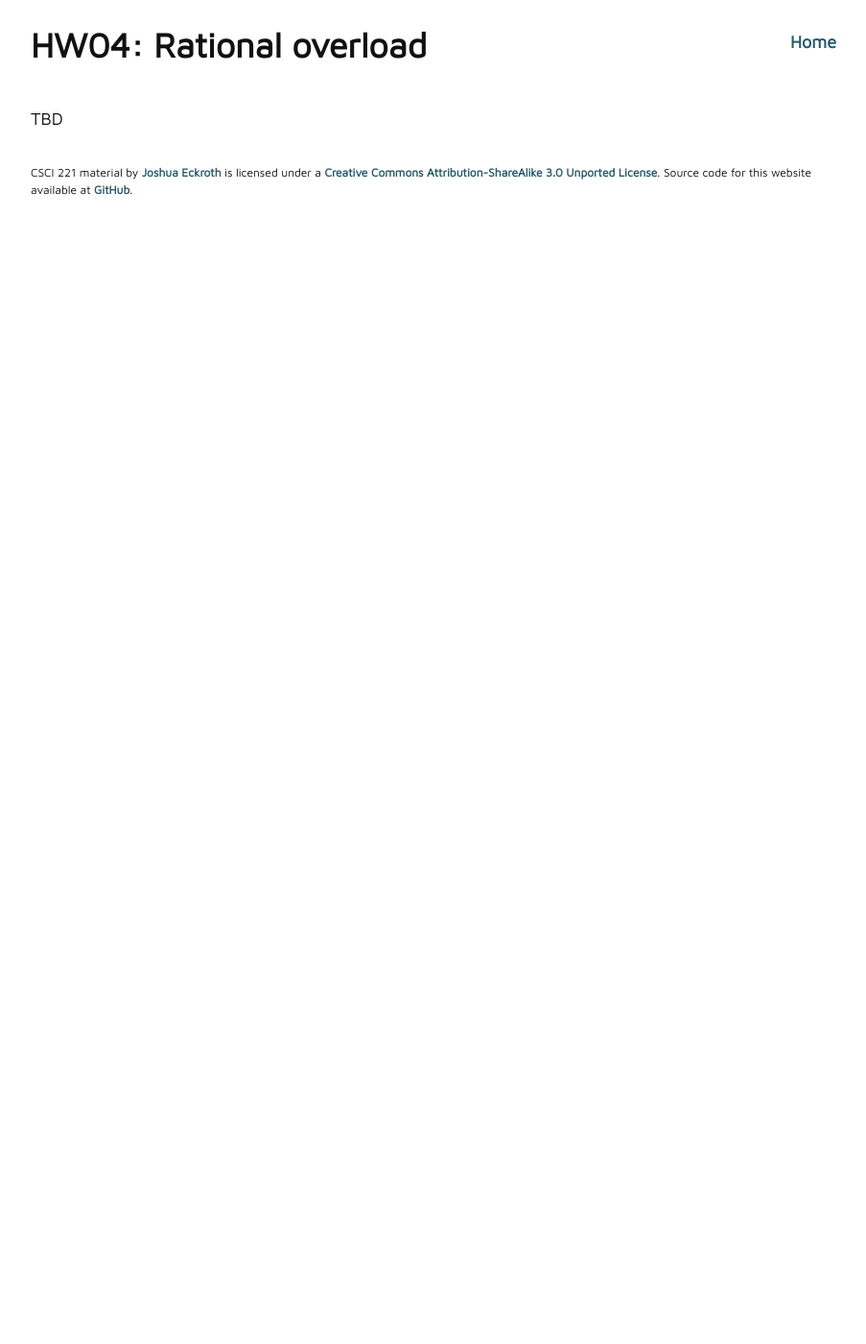
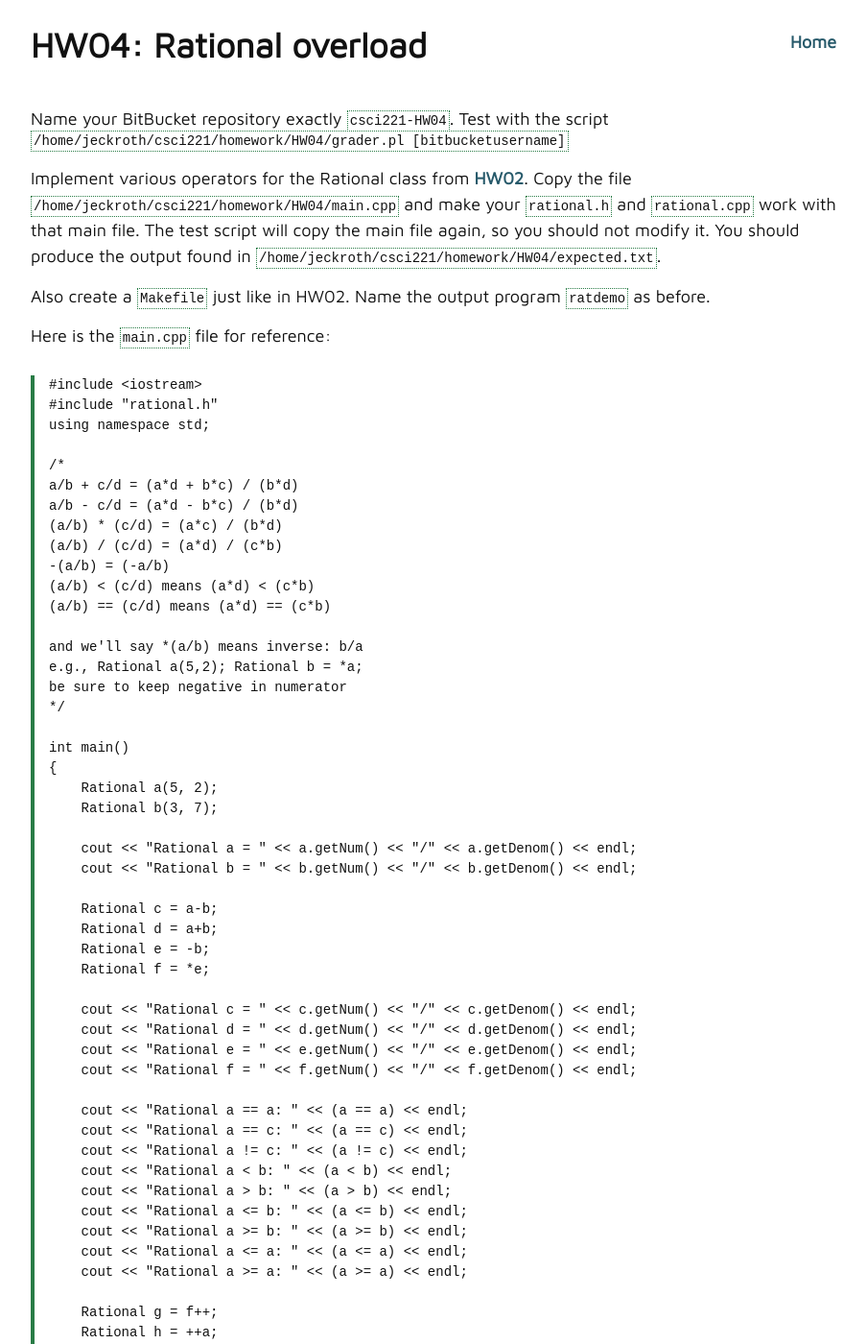
Before and after one commit to joshuaeckroth/csci221-website, a Jekyll site: the page built from homework/hw04.markdown, in a window 1280 px wide and 1400 px high. Shown: the whole window at 96% size, without its empty margins (183-1086 px from the left). Built offline with Jekyll 4.4.1, drawn with Linux system fonts in a browser that asks for light colours; some web fonts are replaced; some of the changed text lies outside the part shown.

Commit message:
Wrote HW04

````diff
--- a/homework/hw04.markdown
+++ b/homework/hw04.markdown
@@ -7,4 +7,103 @@ categories: [assignments]
 
 # HW04: Rational overload
 
-TBD
+Name your BitBucket repository exactly `csci221-HW04`. Test with the script `/home/jeckroth/csci221/homework/HW04/grader.pl [bitbucketusername]`
+
+Implement various operators for the Rational class from [HW02](/homework/HW02.html). Copy the file `/home/jeckroth/csci221/homework/HW04/main.cpp` and make your `rational.h` and `rational.cpp` work with that main file. The test script will copy the main file again, so you should not modify it. You should produce the output found in `/home/jeckroth/csci221/homework/HW04/expected.txt`.
+
+Also create a `Makefile` just like in HW02. Name the output program `ratdemo` as before.
+
+Here is the `main.cpp` file for reference:
+
+```
+#include <iostream>
+#include "rational.h"
+using namespace std;
+
+/*
+a/b + c/d = (a*d + b*c) / (b*d)
+a/b - c/d = (a*d - b*c) / (b*d)
+(a/b) * (c/d) = (a*c) / (b*d)
+(a/b) / (c/d) = (a*d) / (c*b)
+-(a/b) = (-a/b)
+(a/b) < (c/d) means (a*d) < (c*b)
+(a/b) == (c/d) means (a*d) == (c*b)
+
+and we'll say *(a/b) means inverse: b/a
+e.g., Rational a(5,2); Rational b = *a;
+be sure to keep negative in numerator
+*/
+
+int main()
+{
+    Rational a(5, 2);
+    Rational b(3, 7);
+
+    cout << "Rational a = " << a.getNum() << "/" << a.getDenom() << endl;
+    cout << "Rational b = " << b.getNum() << "/" << b.getDenom() << endl;
+
+    Rational c = a-b;
+    Rational d = a+b;
+    Rational e = -b;
+    Rational f = *e;
+
+    cout << "Rational c = " << c.getNum() << "/" << c.getDenom() << endl;
+    cout << "Rational d = " << d.getNum() << "/" << d.getDenom() << endl;
+    cout << "Rational e = " << e.getNum() << "/" << e.getDenom() << endl;
+    cout << "Rational f = " << f.getNum() << "/" << f.getDenom() << endl;
+
+    cout << "Rational a == a: " << (a == a) << endl;
+    cout << "Rational a == c: " << (a == c) << endl;
+    cout << "Rational a != c: " << (a != c) << endl;
+    cout << "Rational a < b: " << (a < b) << endl;
+    cout << "Rational a > b: " << (a > b) << endl;
+    cout << "Rational a <= b: " << (a <= b) << endl;
+    cout << "Rational a >= b: " << (a >= b) << endl;
+    cout << "Rational a <= a: " << (a <= a) << endl;
+    cout << "Rational a >= a: " << (a >= a) << endl;
+
+    Rational g = f++;
+    Rational h = ++a;
+    Rational i = d--;
+    Rational j = ++e;
+
+    cout << "Rational a = " << a.getNum() << "/" << a.getDenom() << endl;
+    cout << "Rational d = " << d.getNum() << "/" << d.getDenom() << endl;
+    cout << "Rational e = " << e.getNum() << "/" << e.getDenom() << endl;
+    cout << "Rational f = " << f.getNum() << "/" << f.getDenom() << endl;
+    cout << "Rational g = " << g.getNum() << "/" << g.getDenom() << endl;
+    cout << "Rational h = " << h.getNum() << "/" << h.getDenom() << endl;
+    cout << "Rational i = " << i.getNum() << "/" << i.getDenom() << endl;
+    cout << "Rational j = " << j.getNum() << "/" << j.getDenom() << endl;
+
+    return 0;
+}
+```
+
+And expected output:
+
+```
+Rational a = 5/2
+Rational b = 3/7
+Rational c = 29/14
+Rational d = 41/14
+Rational e = -3/7
+Rational f = -7/3
+Rational a == a: 1
+Rational a == c: 0
+Rational a != c: 1
+Rational a < b: 0
+Rational a > b: 1
+Rational a <= b: 0
+Rational a >= b: 0
+Rational a <= a: 1
+Rational a >= a: 1
+Rational a = 7/2
+Rational d = 27/14
+Rational e = 4/7
+Rational f = -4/3
+Rational g = -7/3
+Rational h = 7/2
+Rational i = 41/14
+Rational j = 4/7
+```
````
